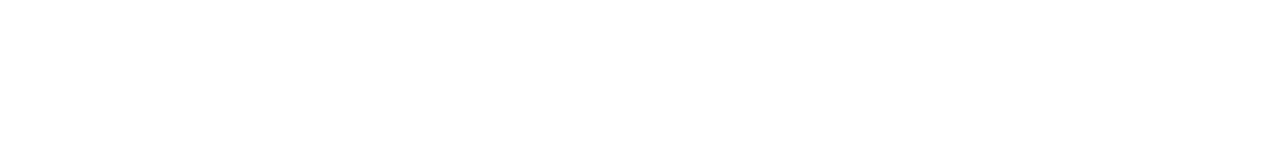
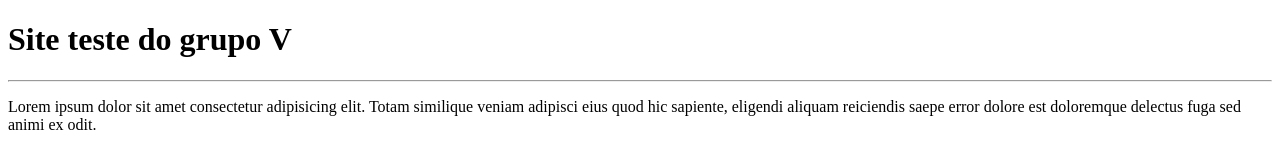
Before and after one commit to VitorSantana013/CI_CD, a plain HTML site: page index.html in a window 1280 px wide. Drawn offline with Linux system fonts and the light colour scheme.

Commit message:
Mudança no site

```diff
--- a/indexz.html
+++ b/index.html
@@ -7,6 +7,9 @@
     <title>Document</title>
 </head>
 <body>
+    <h1>Site teste do grupo V</h1>
+    <hr>
+    <p>Lorem ipsum dolor sit amet consectetur adipisicing elit. Totam similique veniam adipisci eius quod hic sapiente, eligendi aliquam reiciendis saepe error dolore est doloremque delectus fuga sed animi ex odit.</p>
 
 </body>
 </html>
```
